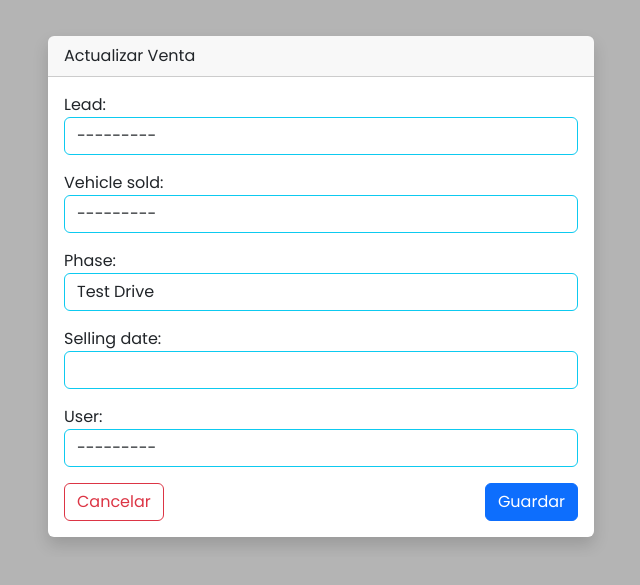
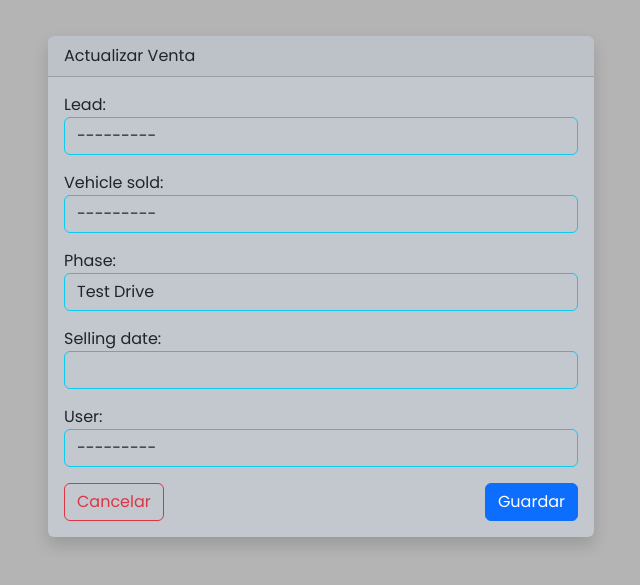
Before and after one commit to MichaelPE16/Practica_Final, a Django app: template GDMFX/templates/update_sell.html in a window 1280 px wide. Shown: the top 585 px of the page, without its empty margins (354-994 px from the left). Run offline with Django 5.2, Linux system fonts and the light colour scheme; the template is opened without the code that fills it: values that come from a table or form of the project are taken from there, others are empty; data comes from the database, SQL or seed files in the repository; some libraries are stand-ins or nearby versions.

Commit message:
Adding: color dark to one attb on sales form

```diff
--- a/GDMFX/forms.py
+++ b/GDMFX/forms.py
@@ -16,7 +16,7 @@ class SalesForm(ModelForm):
 
             # INPUTS: Usamos text-black. Si tu fondo es oscuro, DEBERÍA ser text-white
             # Asumiendo que tu fondo de página es oscuro, cambiamos a text-white para que se vea:
-            'selling_date': forms.DateInput(attrs={'class': 'form-control bg-transparent border-info text-white'}),
+            'selling_date': forms.DateInput(attrs={'class': 'form-control bg-transparent border-info text-dark'}),
             'user': forms.Select(attrs={'class': 'form-control bg-transparent border-info text-dark'})
         }
 
--- a/GDMFX/templates/update_sell.html
+++ b/GDMFX/templates/update_sell.html
@@ -2,7 +2,7 @@
 
 {% block content %}
 <div class="container mt-3">
-    <div class="card shadow border-0" style="width: 50%; margin: 0 auto;">
+    <div class="card shadow border-0" style="width: 50%; margin: 0 auto; background-color: rgb(194, 200, 206);">
         <div class="card-header">Actualizar Venta</div>
         <div class="card-body">
             <form method="post">
```
